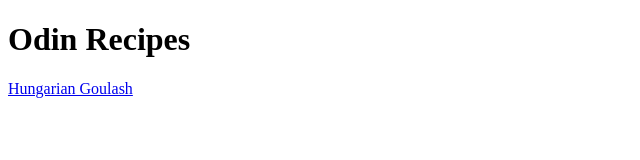
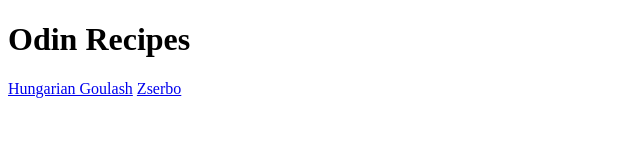
Before and after one commit to Babamih/odin-recipes, a plain HTML site: page index.html in a window 1280 px wide. Shown: the full height of the page, 0-640 px from the left. Drawn offline with Linux system fonts and the light colour scheme.

Commit message:
Add index.html

```diff
--- a/index.html
+++ b/index.html
@@ -9,6 +9,7 @@
     <body>
         <h1>Odin Recipes</h1>
             <a href="recipes/hungarian-goulash.html" target="_blank">Hungarian Goulash</a>
+            <a href="recipes/zserbo.html" target="_blank">Zserbo</a>
 
     </body>
 
```
